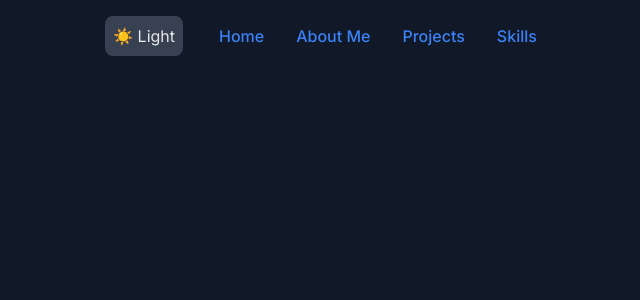
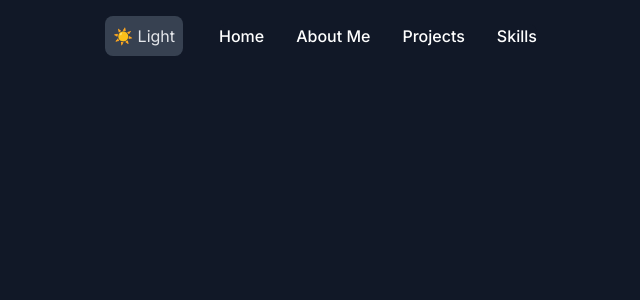
Before and after one commit to johnmartinroque/Portfolio, a React (Create React App) app in the folder portfolio/: page /contact in a window 1280 px wide. Shown: the top 300 px of the page, without its empty margins (319-959 px from the left). Built offline with nearby package versions, Linux system fonts and the light colour scheme.

Commit message:
header text fix

```diff
--- a/portfolio/src/components/others/Header.jsx
+++ b/portfolio/src/components/others/Header.jsx
@@ -72,35 +72,31 @@ function Header() {
               <li>
                 <Link
                   to="/"
-                  className="block py-2 px-3 text-white bg-blue-700 rounded-sm md:bg-transparent md:text-blue-700 md:p-0 md:dark:text-blue-500 dark:bg-blue-600 md:dark:bg-transparent"
-                  aria-current="page"
+                  className="block py-2 px-3 text-white hover:text-gray-200 md:p-0"
                 >
                   Home
                 </Link>
               </li>
               <li>
                 <Link
-                  to="/"
-                  className="block py-2 px-3 text-white bg-blue-700 rounded-sm md:bg-transparent md:text-blue-700 md:p-0 md:dark:text-blue-500 dark:bg-blue-600 md:dark:bg-transparent"
-                  aria-current="page"
+                  to="/#about"
+                  className="block py-2 px-3 text-white hover:text-gray-200 md:p-0"
                 >
                   About Me
                 </Link>
               </li>
               <li>
                 <Link
-                  to="/"
-                  className="block py-2 px-3 text-white bg-blue-700 rounded-sm md:bg-transparent md:text-blue-700 md:p-0 md:dark:text-blue-500 dark:bg-blue-600 md:dark:bg-transparent"
-                  aria-current="page"
+                  to="/#projects"
+                  className="block py-2 px-3 text-white hover:text-gray-200 md:p-0"
                 >
                   Projects
                 </Link>
               </li>
               <li>
                 <Link
-                  to="/"
-                  className="block py-2 px-3 text-white bg-blue-700 rounded-sm md:bg-transparent md:text-blue-700 md:p-0 md:dark:text-blue-500 dark:bg-blue-600 md:dark:bg-transparent"
-                  aria-current="page"
+                  to="/#skills"
+                  className="block py-2 px-3 text-white hover:text-gray-200 md:p-0"
                 >
                   Skills
                 </Link>
--- a/portfolio/src/components/sections/Introduction.jsx
+++ b/portfolio/src/components/sections/Introduction.jsx
@@ -7,9 +7,9 @@ function Introduction() {
 
   return (
     <div>
-      <section class="bg-center bg-no-repeat bg-cover h-[85vh] bg-[url('https://images.unsplash.com/photo-1619410283995-43d9134e7656?fm=jpg&q=60&w=3000&ixlib=rb-4.1.0&ixid=M3wxMjA3fDB8MHxzZWFyY2h8N3x8cHJvZ3JhbW1pbmd8ZW58MHx8MHx8fDA%3D')] bg-gray-800 bg-blend-multiply  ">
-        <div class="px-4 mx-auto max-w-screen-xl text-center py-24 lg:py-56">
-          <h1 className="text-5xl font-extrabold text-white gradient-text">
+      <section class="bg-center bg-no-repeat bg-cover min-h-screen bg-[url('https://images.unsplash.com/photo-1619410283995-43d9134e7656?fm=jpg&q=60&w=3000&ixlib=rb-4.1.0&ixid=M3wxMjA3fDB8MHxzZWFyY2h8N3x8cHJvZ3JhbW1pbmd8ZW58MHx8MHx8fDA%3D')] bg-gray-800 bg-blend-multiply  ">
+        <div className="px-4 mx-auto max-w-screen-xl text-center min-h-screen flex flex-col justify-center">
+          <h1 className="text-6xl font-extrabold text-white gradient-text">
             <Typewriter
               words={["Hello! My name is John Martin L. Roque"]}
               loop={1}
@@ -20,23 +20,24 @@ function Introduction() {
             />
           </h1>
 
-          <p class="mb-6 text-lg font-normal text-gray-500 lg:text-xl sm:px-16 xl:px-48 dark:text-gray-300">
+          <p className="mb-6 text-xl font-normal text-gray-200 lg:text-xl sm:px-16 xl:px-48">
             I am a passionate full stack web developer dedicated to building
             functional, responsive, and user-centric applications. I aim to
             create efficient and effective solutions that connect front-end
             design with back-end functionality to solve real-world problems
             through code.
           </p>
-          <div class="flex flex-col space-y-4 sm:flex-row sm:justify-center sm:space-y-0">
+
+          <div className="flex flex-col space-y-4 sm:flex-row sm:justify-center sm:space-y-0">
             <a
               href="/file/resume.pdf"
               target="_blank"
               rel="noopener noreferrer"
-              class="inline-flex justify-center items-center py-3 px-5 text-base font-medium text-center text-white rounded-lg bg-blue-700 hover:bg-blue-800 focus:ring-4 focus:ring-blue-300 dark:focus:ring-blue-900"
+              className="inline-flex justify-center items-center py-3 px-5 text-base font-medium text-center text-white rounded-lg bg-blue-700 hover:bg-blue-800 focus:ring-4 focus:ring-blue-300"
             >
               Hire me pls
               <svg
-                class="w-3.5 h-3.5 ms-2 rtl:rotate-180"
+                className="w-3.5 h-3.5 ms-2 rtl:rotate-180"
                 aria-hidden="true"
                 xmlns="http://www.w3.org/2000/svg"
                 fill="none"
@@ -44,16 +45,16 @@ function Introduction() {
               >
                 <path
                   stroke="currentColor"
-                  stroke-linecap="round"
-                  stroke-linejoin="round"
-                  stroke-width="2"
+                  strokeLinecap="round"
+                  strokeLinejoin="round"
+                  strokeWidth="2"
                   d="M1 5h12m0 0L9 1m4 4L9 9"
                 />
               </svg>
             </a>
             <a
-              href="#"
-              class="inline-flex justify-center hover:text-gray-900 items-center py-3 px-5 sm:ms-4 text-base font-medium text-center text-white rounded-lg border border-white hover:bg-gray-100 focus:ring-4 focus:ring-gray-400"
+              href="#about"
+              className="inline-flex justify-center items-center py-3 px-5 sm:ms-4 text-base font-medium text-center text-white rounded-lg border border-white hover:text-gray-900 hover:bg-gray-100 focus:ring-4 focus:ring-gray-400"
             >
               Learn more
             </a>
```
